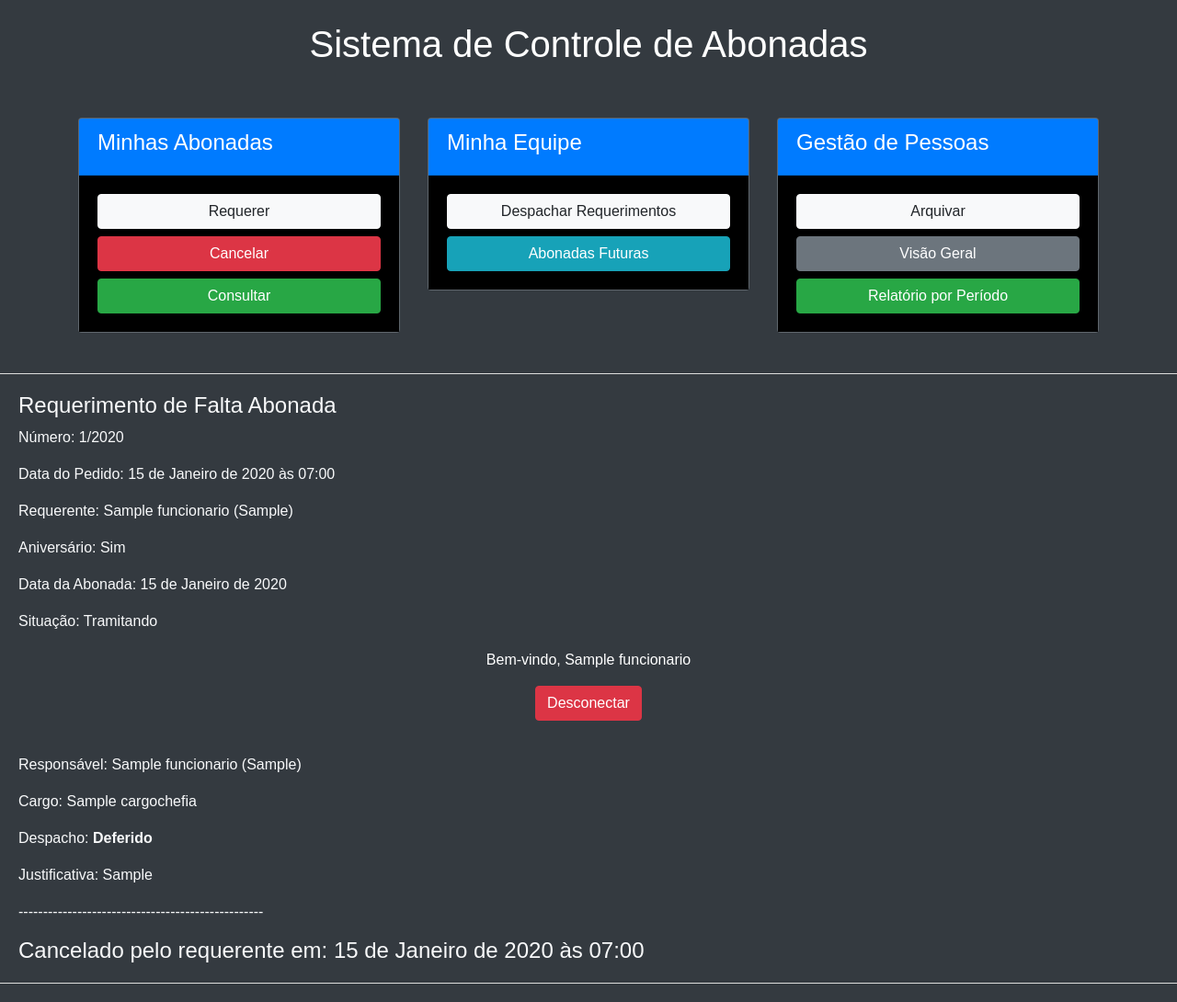
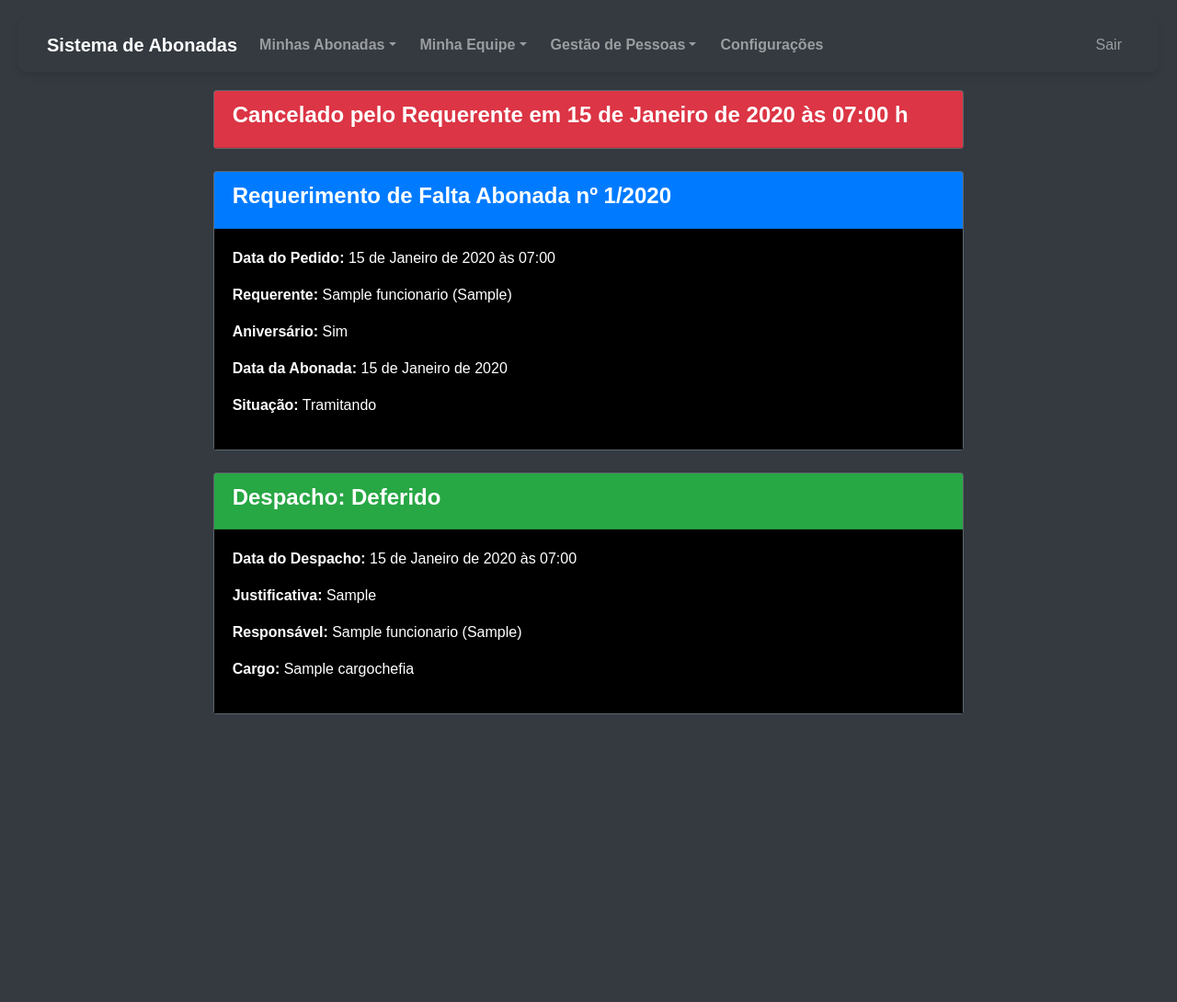
Before and after one commit to proj-int-univesp/abonadas, a Django app: page /abonada/1/ in a window 1280 px wide. Shown: the whole page at 92% size. After the commit the page ends 777 px from the top, so only its background shows below. Run offline with Django 5.2, Linux system fonts and the light colour scheme; a user stored in the database is signed in; tables that the repository leaves empty hold one stand-in row (values such as "Sample post"); some libraries are stand-ins or nearby versions.

Commit message:
Alterações nos menus de acessos às funções, bem como na tela de detalhes da abonada e de despacho.

```diff
--- a/abon_app/templates/abon_app/detalhes_abonada.html
+++ b/abon_app/templates/abon_app/detalhes_abonada.html
@@ -1,26 +1,66 @@
 {% extends "base.html" %}
 {% block title %}Detalhes da Falta Abonada{% endblock %}
 {% block content %}
-<h4>Requerimento de Falta Abonada</h4>
-<p>Número: {{req.num_registro}}/{{req.momento_inicio|date:'Y'}}</p>
-<p>Data do Pedido: {{req.momento_inicio}}</p>
-<p>Requerente: {{req.requerente}}</p>
-<p>Aniversário: {{req.eh_aniversario|yesno:"Sim, Não"}}</p>
-<p>Data da Abonada: {{req.data_abonada}}</p>
-<p>Situação: {{req.get_situacao_display}}</p>
-<p>--------------------------------------------------</p>
-<h4>Despacho</h4>
+
+{% if req.momento_cancelamento %}
+<div class="row">
+<div class="col-md-8 mx-auto mb-8">
+    <div class="card bg-secondary text-white">
+        <div class="card-header text-white bg-danger">
+            <h4><strong>Cancelado pelo Requerente em {{req.momento_cancelamento}} h</strong></h4>
+        </div>
+    </div>
+</div>
+</div>
+<br>
+{% endif %}
+
+<div class="row">
+<div class="col-md-8 mx-auto mb-8">
+    <div class="card bg-secondary text-white">
+        <div class="card-header bg-primary">
+            <h4><strong>Requerimento de Falta Abonada nº {{req.num_registro}}/{{req.momento_inicio|date:'Y'}}</strong></h4>
+        </div>
+        <div class="card-body">
+            <p><strong>Data do Pedido:</strong> {{req.momento_inicio}}</p>
+            <p><strong>Requerente:</strong> {{req.requerente}}</p>
+            <p><strong>Aniversário:</strong> {{req.eh_aniversario|yesno:"Sim, Não"}}</p>
+            <p><strong>Data da Abonada:</strong> {{req.data_abonada}}</p>
+            <p><strong>Situação:</strong> {{req.get_situacao_display}}</p>
+        </div>
+    </div>
+</div>
+</div>
+<br>
+
+<div class="row">
 {% if req.momento_despacho %}
-<p>Data do Despacho: {{req.momento_despacho}}</p>
-<p>Responsável: {{req.chefe}}</p>
-<p>Cargo: {{req.cargo_chefe}}</p>
-<p>Despacho: <strong>{{req.despacho|yesno:"Deferido, Indeferido"}}</strong></p>
-<p>Justificativa: {{req.justificativa|default_if_none:"Não há."}}</p>
+<div class="col-md-8 mx-auto mb-8">
+    <div class="card bg-secondary text-white">
+        {% if req.despacho %}
+        <div class="card-header text-white bg-success">
+        {% else %}
+        <div class="card-header text-white bg-danger">
+        {% endif %}
+            <h4><strong>Despacho: {{req.despacho|yesno:"Deferido, Indeferido"}}</strong></h4>
+        </div>
+        <div class="card-body">
+            <p><strong>Data do Despacho:</strong> {{req.momento_despacho}}</p>
+            <p><strong>Justificativa:</strong> {{req.justificativa|default_if_none:"Não há."}}</p>
+            <p><strong>Responsável:</strong> {{req.chefe}}</p>
+            <p><strong>Cargo:</strong> {{req.cargo_chefe}}</p>
+        </div>
+    </div>
+</div>
 {% else %}
-<p>Ainda não houve manifestação do superior hierárquico.</p>
+<div class="col-md-8 mx-auto mb-8">
+    <div class="card bg-secondary text-white">
+        <div class="card-header bg-secondary">
+            <h4><strong>Não houve registro de manifestação do superior hierárquico.</strong></h4>
+        </div>
+    </div>
+</div>
 {% endif %}
-{% if req.momento_cancelamento %}
-<p>--------------------------------------------------</p>
-<h4>Cancelado pelo requerente em: {{req.momento_cancelamento}}</h4>
-{% endif %}
+</div>
+
 {% endblock %}
--- a/abon_app/templates/abon_app/menu.html
+++ b/abon_app/templates/abon_app/menu.html
@@ -5,8 +5,7 @@
 <br>
 <br>
 <br>
-<h1 style="text-align: center;">Bem Vindo ao Sistema AbonApp!</h1>
 <br>
 <br>
-<br>
+<h1 style="text-align: center;">Seja Bem-Vindo, {{ user.funcionario.nome }}!</h1>
 {% endblock %}
--- a/abon_app/templates/base.html
+++ b/abon_app/templates/base.html
@@ -10,80 +10,84 @@
     <link rel="stylesheet" href="{% static 'css/styles.css' %}">
 </head>
 <body class="bg-dark text-light">
-    <header class="bg-dark text-white text-center py-4">
-        <h1>Sistema de Controle de Abonadas</h1>
-    </header>
+    <nav class="navbar navbar-expand-lg navbar-dark bg-dark">
+        <div class="container-fluid">
+            <a class="navbar-brand" href="{% url 'menu' %}">Sistema de Abonadas</a>
+            <button class="navbar-toggler" type="button" data-toggle="collapse" data-target="#navbarNav" aria-controls="navbarNav" aria-expanded="false" aria-label="Toggle navigation">
+                <span class="navbar-toggler-icon"></span>
+            </button>
+            <div class="collapse navbar-collapse" id="navbarNav">
 
-    <div class="container mt-4">
-        <div class="row">
+                <ul class="navbar-nav">
+
                     {% if user.funcionario.tem_cargo_comum %}
-            <div class="col-md-4 mb-4">
-                <div class="card bg-secondary text-white">
-                    <div class="card-header bg-primary">
-                        <h4>Minhas Abonadas</h4>
-                    </div>
-                    <div class="card-body">
-                        <a href="{% url 'req_abonada' %}" class="btn btn-light btn-block mb-2">Requerer</a>
-                        <a href="{% url 'abonadas_cancelamento' %}" class="btn btn-danger btn-block mb-2">Cancelar</a>
-                        <a href="{% url 'abonadas_anual' %}" class="btn btn-success btn-block">Consultar</a>
-                    </div>
-                </div>
-            </div>
+                    <li class="nav-item dropdown">
+                        <a class="nav-link dropdown-toggle" href="#" id="m-abonadasDropdown" role="button" data-toggle="dropdown" aria-expanded="false">Minhas Abonadas</a>
+                        <ul class="dropdown-menu" aria-labelledby="m-abonadasDropdown">
+                            <li><a class="dropdown-item" href="{% url 'req_abonada' %}">Requerer</a></li>
+                            <li><a class="dropdown-item" href="{% url 'abonadas_cancelamento' %}">Cancelar</a></li>
+                            <li><a class="dropdown-item" href="{% url 'abonadas_anual' %}">Consultar</a></li>
+                        </ul>
+                    </li>
                     {% endif %}
 
                     {% if user.funcionario.tem_cargo_chefia %}
-            <div class="col-md-4 mb-4">
-                <div class="card bg-secondary text-white">
-                    <div class="card-header bg-primary">
-                        <h4>Minha Equipe</h4>
-                    </div>
-                    <div class="card-body">
-                        <a href="{% url 'abonadas_despacho' %}" class="btn btn-light btn-block mb-2">Despachar Requerimentos</a>
-                        <a href="{% url 'abonadas_futuras' %}" class="btn btn-info btn-block">Abonadas Futuras</a>
-                    </div>
-                </div>
-            </div>
+                    <li class="nav-item dropdown">
+                        <a class="nav-link dropdown-toggle" href="#" id="m-equipeDropdown" role="button" data-toggle="dropdown" aria-expanded="false">Minha Equipe</a>
+                        <ul class="dropdown-menu" aria-labelledby="m-equipeDropdown">
+                            <li><a class="dropdown-item" href="{% url 'abonadas_despacho' %}">Despachar Requerimentos</a></li>
+                            <li><a class="dropdown-item" href="{% url 'abonadas_futuras' %}">Abonadas Futuras</a></li>
+                        </ul>
+                    </li>
                     {% endif %}
 
                     {% if user.funcionario.faz_gestao_pessoas %}
-            <div class="col-md-4 mb-4">
-                <div class="card bg-secondary text-white">
-                    <div class="card-header bg-primary">
-                        <h4>Gestão de Pessoas</h4>
-                    </div>
-                    <div class="card-body">
-                        <a href="{% url 'abonadas_arquivamento' %}" class="btn btn-light btn-block mb-2">Arquivar</a>
-                        <a href="{% url 'abonadas_geral' %}" class="btn btn-secondary btn-block mb-2">Visão Geral</a>
-                        <a href="{% url 'sol_rel_abon_periodo' %}" class="btn btn-success btn-block">Relatório por Período</a>
+                    <li class="nav-item dropdown">
+                        <a class="nav-link dropdown-toggle" href="#" id="g-pessoasDropdown" role="button" data-toggle="dropdown" aria-expanded="false">Gestão de Pessoas</a>
+                        <ul class="dropdown-menu" aria-labelledby="g-pessoasDropdown">
+                            <li><a class="dropdown-item" href="{% url 'abonadas_arquivamento' %}">Registrar e Arquivar</a></li>
+                            <li><a class="dropdown-item" href="{% url 'abonadas_geral' %}">Visão Geral</a></li>
+                            <li><a class="dropdown-item" href="{% url 'sol_rel_abon_periodo' %}">Relatório por Período</a></li>
+                        </ul>
+                    </li>
+                    {% endif %}
+
+                    {% if user.is_superuser %}
+                    <li class="nav-item">
+                        <a class="nav-link" href="/admin/">Configurações</a>
+                    </li>
+                    {% endif %}
+                </ul>
+
+                <ul class="navbar-nav ml-auto">
+                    {% if user.is_authenticated %}
+                        <li class="nav-item">
+                            <form method="post" action="{% url 'logout' %}" class="d-inline">
+                                {% csrf_token %}
+                                <button type="submit" class="btn btn-link nav-link" >
+                                    Sair
+                                </button>
+                            </form>
+                        </li>
+                    {% endif %}
+                </ul>
+
             </div>
         </div>
-            </div>
-            {% endif %}
-        </div>
-    </div>
-
-    <hr class="border-light">
+    </nav>
 
     <main>
         {% block content %}
         {% endblock %}
     </main>
 
-    <hr class="border-light">
-
-    {% if user.is_authenticated %}
-    <footer class="bg-dark text-white text-center py-3 mt-4">
-        <p>Bem-vindo, {{ user.funcionario.nome }}</p>
-        <form action="{% url 'logout' %}" method="post" class="d-inline">
-            {% csrf_token %}
-            <button type="submit" class="btn btn-danger">Desconectar</button>
-        </form>
-    </footer>
-    {% endif %}
-
-
     <script src="https://code.jquery.com/jquery-3.5.1.slim.min.js"></script>
     <script src="https://cdn.jsdelivr.net/npm/@popperjs/core@2.9.3/dist/umd/popper.min.js"></script>
     <script src="https://stackpath.bootstrapcdn.com/bootstrap/4.5.2/js/bootstrap.min.js"></script>
+    <script>
+        $(function () {
+          $('.dropdown-toggle').dropdown();
+        });
+    </script>
 </body>
 </html>
--- a/abonadas/settings.py
+++ b/abonadas/settings.py
@@ -92,9 +92,9 @@ WSGI_APPLICATION = 'abonadas.wsgi.application'
 DATABASES = {
     'default': {
         'ENGINE': 'django.db.backends.postgresql',
-        'NAME': 'postgres',
-        'USER': 'postgres',
-        'PASSWORD': '123',
+        'NAME': 'pi1',
+        'USER': 'drubens',
+        'PASSWORD': 'B@n2na',
         'HOST': 'localhost',
         'PORT': '5432'
     }
```
Also changed, not shown: abon_app/templates/abon_app/despacho_abonada.html (+29 -14 lines), abon_app/templates/registration/login.html (+15 -4 lines). Lines whose indentation alone changed are shown as unchanged.
